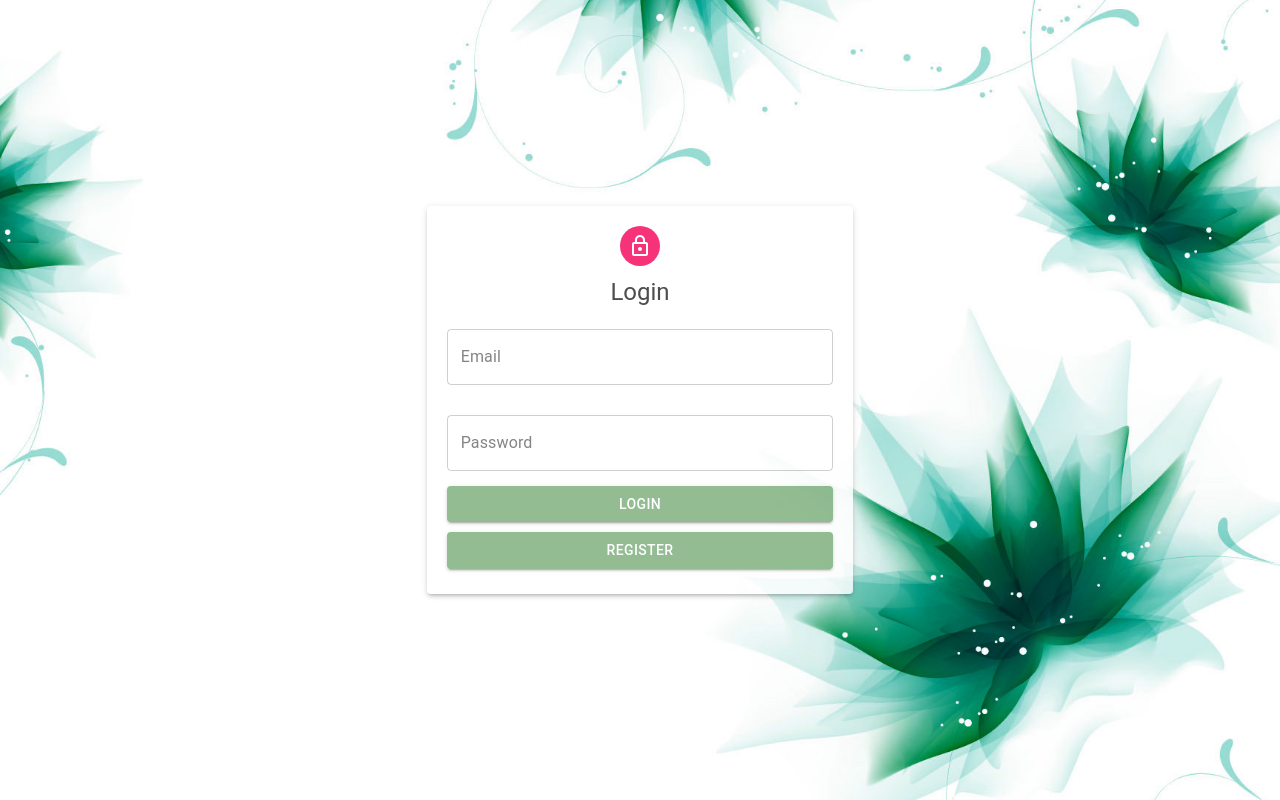
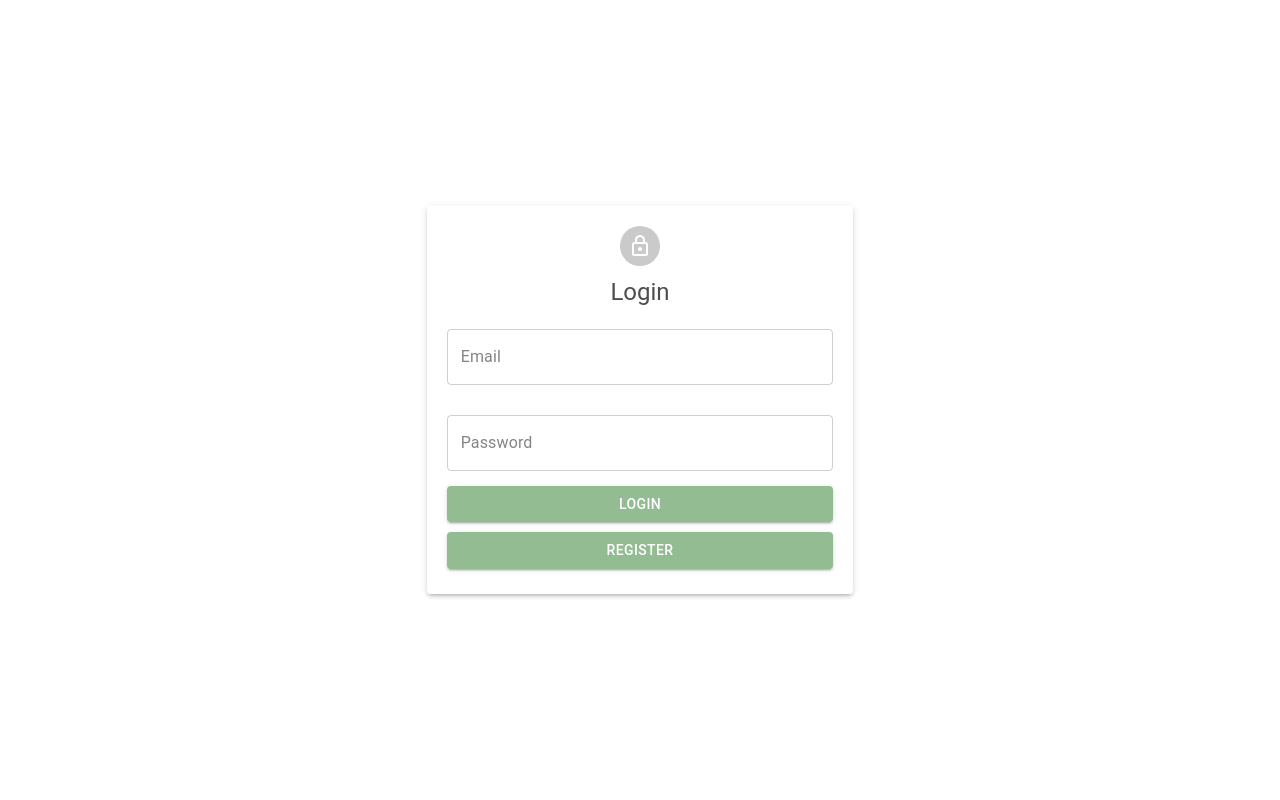
Before and after one commit to rMi99/todo-frontend, a React (Create React App) app: page /login in a window 1280 px wide. Built offline with nearby package versions, Linux system fonts and the light colour scheme.

Commit message:
resolve ui bugs

```diff
--- a/src/components/DashboardUI.js
+++ b/src/components/DashboardUI.js
@@ -4,13 +4,13 @@ import NavComponent from './NavComponent';
 import TaskTable from './TaskTable';
 
 const Dashboard = () => {
-    const backgroundStyle = {
-        background: `url('/images/bgmain.jpg')`,
-        backgroundSize: 'cover',
-        backgroundRepeat: 'no-repeat',
-        backgroundPosition: 'center center',
-        minHeight: '100vh',
-      };
+    // const backgroundStyle = {
+    //     background: `url('/images/bgmain.jpg')`,
+    //     backgroundSize: 'cover',
+    //     backgroundRepeat: 'no-repeat',
+    //     backgroundPosition: 'center center',
+    //     minHeight: '100vh',
+    //   };
       const contentContainerStyle = {
         margin: '20px',
       };
@@ -36,7 +36,7 @@ const Dashboard = () => {
 
     return (
 
-        <div style={backgroundStyle}>
+        <div>
             <NavComponent />
 
          <div style={contentContainerStyle}>
--- a/src/components/Login.js
+++ b/src/components/Login.js
@@ -11,13 +11,7 @@ const Login = () => {
   const [openAlert, setOpenAlert] = useState(false);
   const [isLoading, setIsLoading] = useState(false);
 
-  const backgroundStyle = {
-    background: `url('/images/bgmain.jpg')`, // Path to your background image
-    backgroundSize: 'cover',
-    backgroundRepeat: 'no-repeat',
-    backgroundPosition: 'center center',
-    minHeight: '100vh',
-  };
+
 
   const handleLogin = async () => {
     if (!email || !password) {
@@ -70,14 +64,14 @@ const Login = () => {
   };
 
   return (
-    <div style={backgroundStyle}>
+    <div>
       {isLoading ? (
         <Spinner />
       ) : (
         <Grid container justifyContent="center" alignItems="center" style={{ minHeight: '100vh' ,opacity: '0.8'}}>
           <Grid item xs={12} sm={8} md={6} lg={4}>
             <Paper elevation={3} style={{ padding: '20px', textAlign: 'center' }}>
-              <Avatar style={{ margin: 'auto', backgroundColor: '#f50057' }}>
+              <Avatar style={{ margin: 'auto' }}>
                 <LockOutlinedIcon />
               </Avatar>
               <Typography variant="h5" style={{ marginTop: '10px' }}>
--- a/src/components/NavComponent.js
+++ b/src/components/NavComponent.js
@@ -29,10 +29,7 @@ export default function PrimarySearchAppBar() {
     localStorage.removeItem('token');
     localStorage.removeItem('user');
     localStorage.removeItem('user_id');
-
-
     window.location.href = '/login';
-    // return <redirect to="/login" />;
 };
 
   const handleMobileMenuClose = () => {
@@ -114,7 +111,6 @@ export default function PrimarySearchAppBar() {
       </MenuItem>
     </Menu>
   );
-
   return (
     <Box sx={{ flexGrow: 1 }}>
       <AppBar position="static" sx={{ backgroundColor: '#79AC78' }}>
@@ -139,7 +135,6 @@ export default function PrimarySearchAppBar() {
 
           <Box sx={{ flexGrow: 1 }} />
           <Box sx={{ display: { xs: 'none', md: 'flex' } }}>
-
 
             <IconButton
               size="large"
@@ -172,5 +167,4 @@ export default function PrimarySearchAppBar() {
     </Box>
 
   );
-
 }
--- a/src/components/TaskTable.js
+++ b/src/components/TaskTable.js
@@ -53,8 +53,7 @@ const TaskTable = () => {
       .get(`http://localhost:8000/api/task/${userId}`)
       .then((response) => {
         setTasks(response.data);
-        setFilteredTasks(response.data); // Initialize filteredTasks with all tasks
-        setIsLoading(false);
+        setFilteredTasks(response.data);
       })
       .catch((error) => {
         console.error('Error fetching data:', error);
@@ -170,8 +169,7 @@ const TaskTable = () => {
           .get(`http://localhost:8000/api/task/${userId}`)
           .then((response) => {
             setTasks(response.data);
-            setFilteredTasks(response.data); // Update filteredTasks after updating a task
-            setIsLoading(false);
+            setFilteredTasks(response.data);
           })
           .catch((error) => {
             console.error('Error fetching updated data:', error);
@@ -205,7 +203,7 @@ const TaskTable = () => {
 
   useEffect(() => {
     handleSearch();
-  }, [searchId]);
+  });
 
   return (
     <div>
@@ -225,12 +223,12 @@ const TaskTable = () => {
             onChange={(e) => setSearchId(e.target.value)}
             sx={{ mt: 1 }}
           />
-          <Grid container spacing={2} sx={{ mt: 2 , opacity: 0.7 }}>
+          <Grid container spacing={2} sx={{ mt: 2 , opacity: 1.0 }}>
             {filteredTasks.map((task) => (
               <Grid item xs={12} md={8} lg={4} key={task.id}>
                 <Card sx={{ width: 400, height: 250 }}>
                   <CardContent>
-                    <Avatar alt="avatar" src="https://mui.com/static/images/avatar/1.jpg" />
+                    <Avatar alt="" src="https://mui.com/static/images/avatar/" />
                     <Typography variant="h5" component="div">
                       {task.task}
                     </Typography>
```
